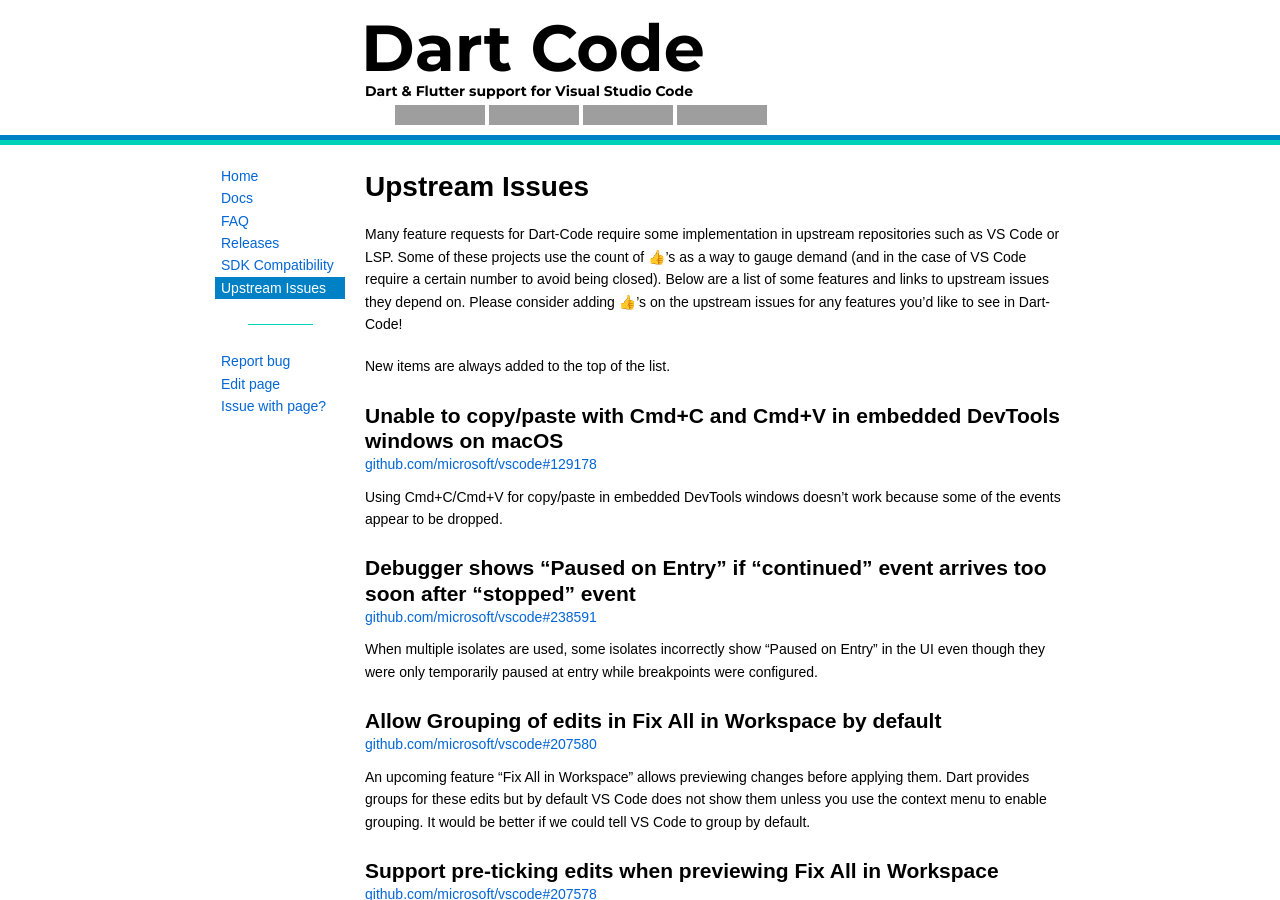
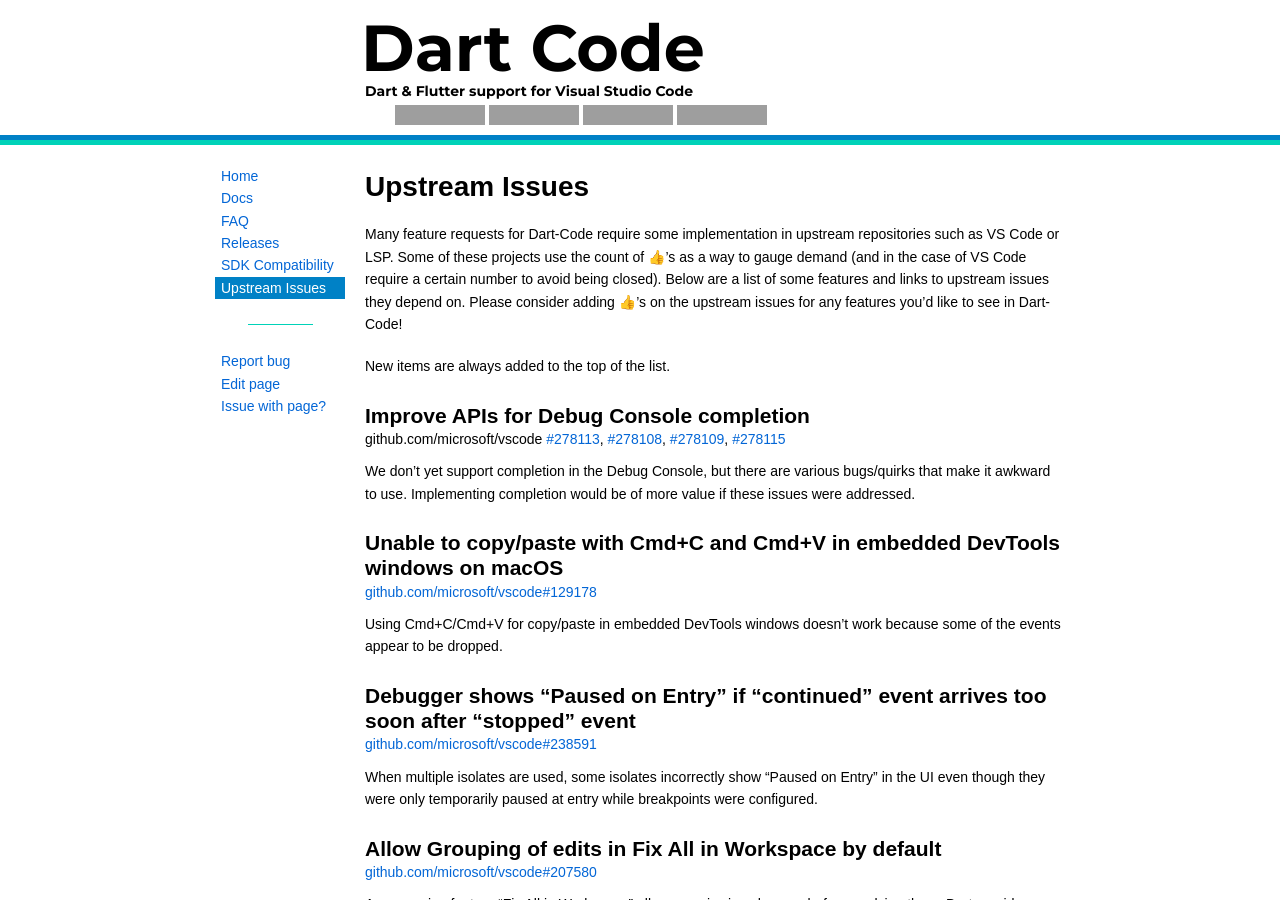
Before and after one commit to Dart-Code/Website, a Jekyll site: the page built from upstream-issues.md, in a window 1280 px wide and 900 px high. Built offline with Jekyll 4.4.1, drawn with Linux system fonts in a browser that asks for light colours; grey boxes are pictures that could not be loaded.

Commit message:
Update upstream-issues.md

```diff
--- a/upstream-issues.md
+++ b/upstream-issues.md
@@ -6,6 +6,12 @@
 Many feature requests for Dart-Code require some implementation in upstream repositories such as VS Code or LSP. Some of these projects use the count of 👍's as a way to gauge demand (and in the case of VS Code require a certain number to avoid being closed). Below are a list of some features and links to upstream issues they depend on. Please consider adding 👍's on the upstream issues for any features you'd like to see in Dart-Code!
 
 New items are always added to the top of the list.
+
+## Improve APIs for Debug Console completion
+github.com/microsoft/vscode [#278113](https://github.com/microsoft/vscode/issues/278113), [#278108](https://github.com/microsoft/vscode/issues/278108), [#278109](https://github.com/microsoft/vscode/issues/278109), [#278115](https://github.com/microsoft/vscode/issues/278115)
+
+We don't yet support completion in the Debug Console, but there are various bugs/quirks that make it awkward to use. Implementing completion would be of more value if these issues were addressed.
+
 
 ## Unable to copy/paste with Cmd+C and Cmd+V in embedded DevTools windows on macOS
 [github.com/microsoft/vscode#129178](https://github.com/microsoft/vscode/issues/129178)
```
